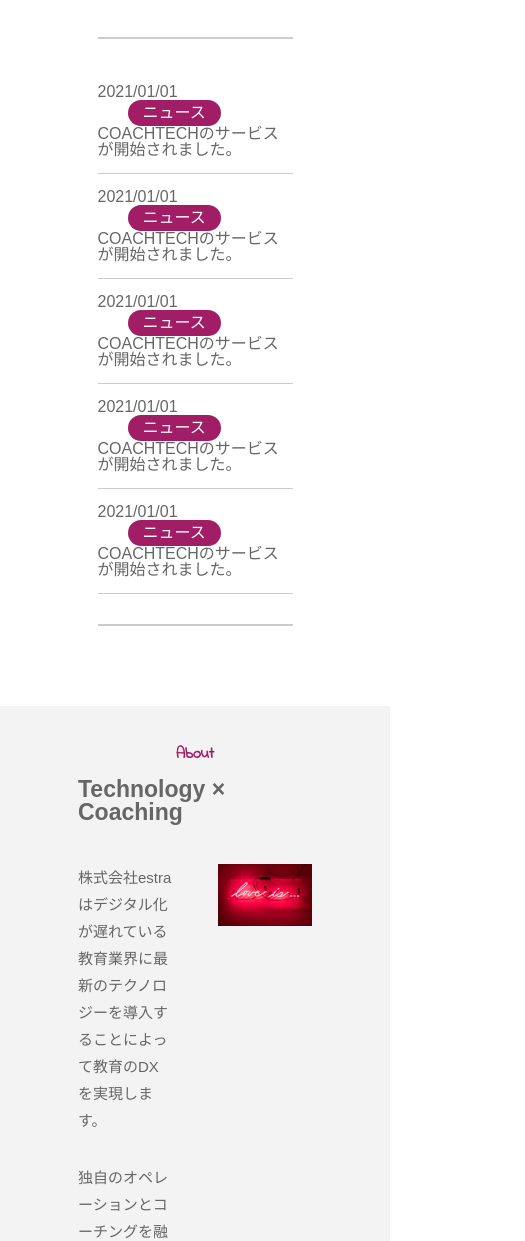
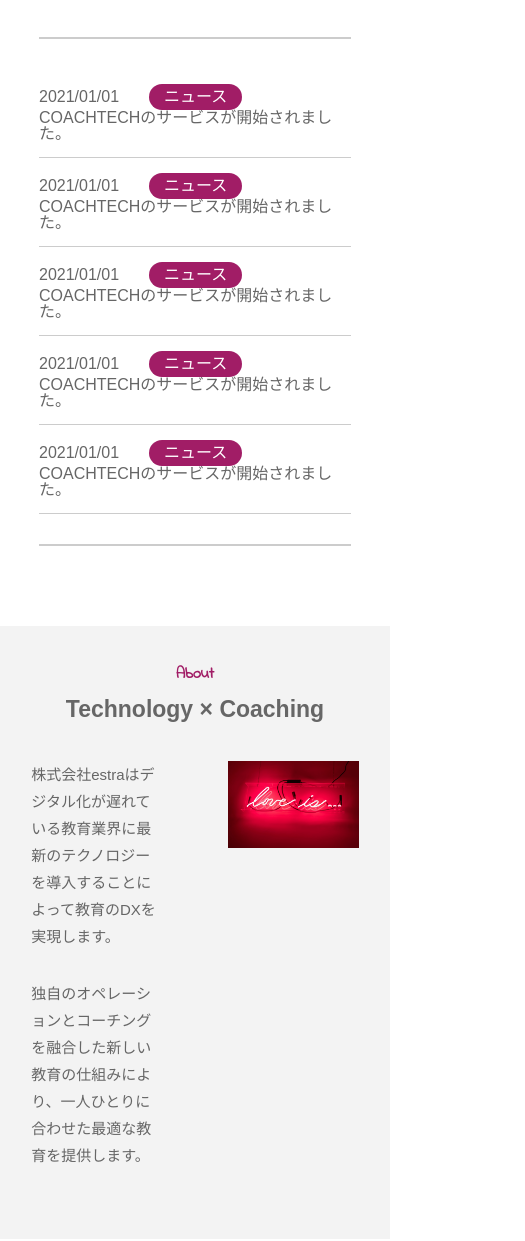
Before and after one commit to AmpinNoHito/Static_Web_design-cap.3-Exercise, a plain HTML site: page 20220408_yamamoto/index.html in a window 390 px wide. Shown: the part 367-1608 px from the top of the page, 525 px wide, since content can reach past the window. Drawn offline with Linux system fonts and the light colour scheme.

Commit message:
メディアクエリ内のセレクタ修正

```diff
--- a/20220408_yamamoto/css/style.css
+++ b/20220408_yamamoto/css/style.css
@@ -424,11 +424,11 @@
 
 /* ------------ responsive ------------*/
 @media screen and (max-width:1200px) {
-  .padding-1 {
+  .main__section-padding-1 {
     padding: 80px 15%;
   }
 
-  .padding-2 {
+  .main__section-padding-2 {
     padding: 40px 12%;
   }
 
@@ -447,11 +447,11 @@
 }
 
 @media screen and (max-width:870px) {
-  .padding-1 {
+  .main__section-padding-1 {
     padding: 80px 10%;
   }
 
-  .padding-2 {
+  .main__section-padding-2 {
     padding: 40px 8%;
   }
 
```
